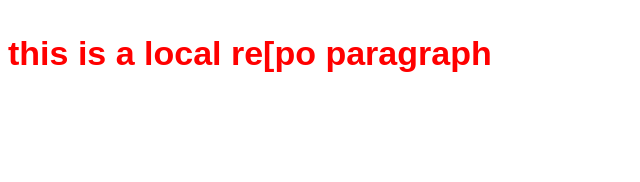
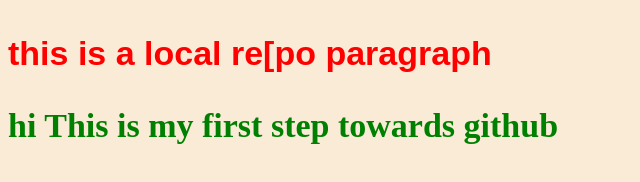
Before and after one commit to sujata-saini/calpro, a plain HTML site: page index.html in a window 1280 px wide. Shown: the whole page, without its empty margins (0-640 px from the left). Drawn offline with Linux system fonts and the light colour scheme.

Commit message:
code update

```diff
--- a/index.html
+++ b/index.html
@@ -8,5 +8,6 @@
 </head>
 <body>
     <p>this is a local re[po paragraph </p>
+    <h1>hi  This is my  first step towards github  </h1>
 </body>
 </html>
--- a/style.css
+++ b/style.css
@@ -1,6 +1,15 @@
+body{
+    background-color: antiquewhite;
+}
+
+
 p{
     color :red;
     font-family:Arial, Helvetica, sans-serif;
     font-weight:bold;
     font-size :34px;
 }
+h1{
+    color :green ;
+    font-size:34px;
+}
```
